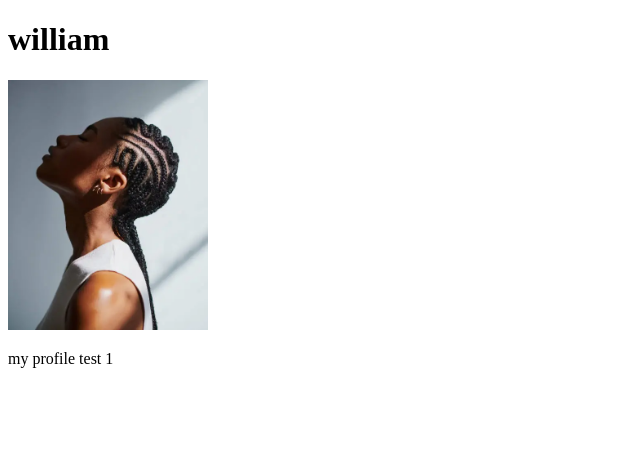
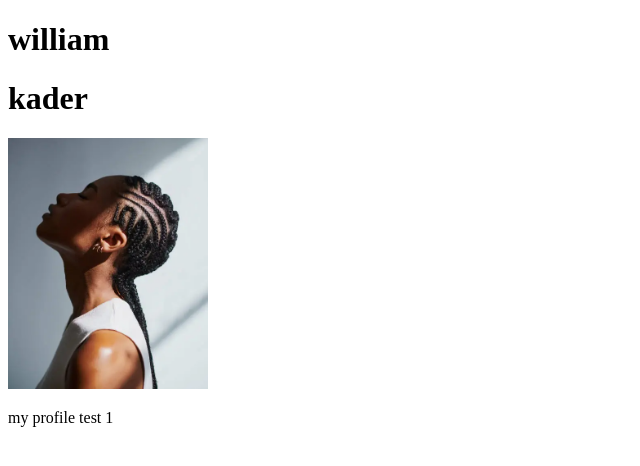
Before and after one commit to websitedhas/sample, a plain HTML site: page index.html in a window 1280 px wide. Shown: the whole page, without its empty margins (0-640 px from the left). Drawn offline with Linux system fonts and the light colour scheme.

Commit message:
added kader

```diff
--- a/index.html
+++ b/index.html
@@ -7,6 +7,7 @@
 </head>
 <body>
     <h1>william</h1>
+    <h1>kader</h1>
     <img width="200px" src="profile.jpg" alt="">
     <p>my profile test 1</p>
 </body>
```
